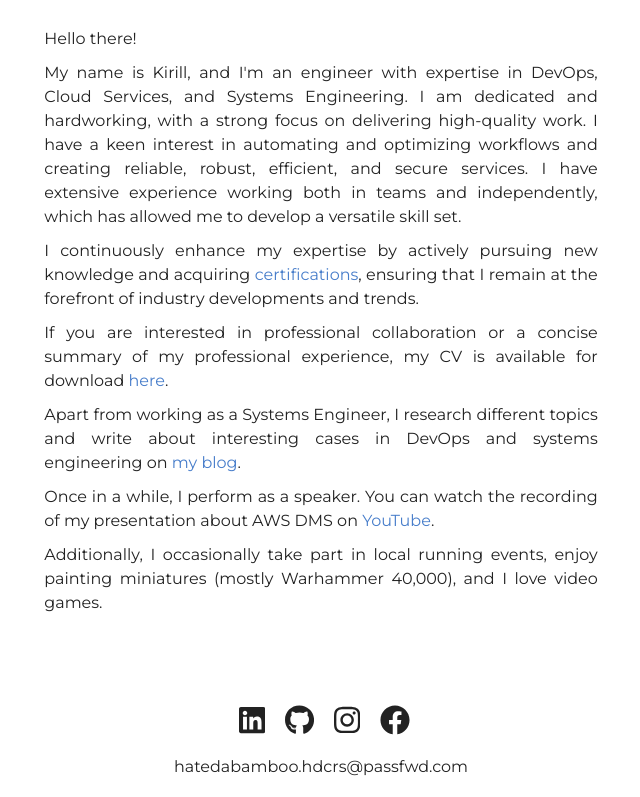
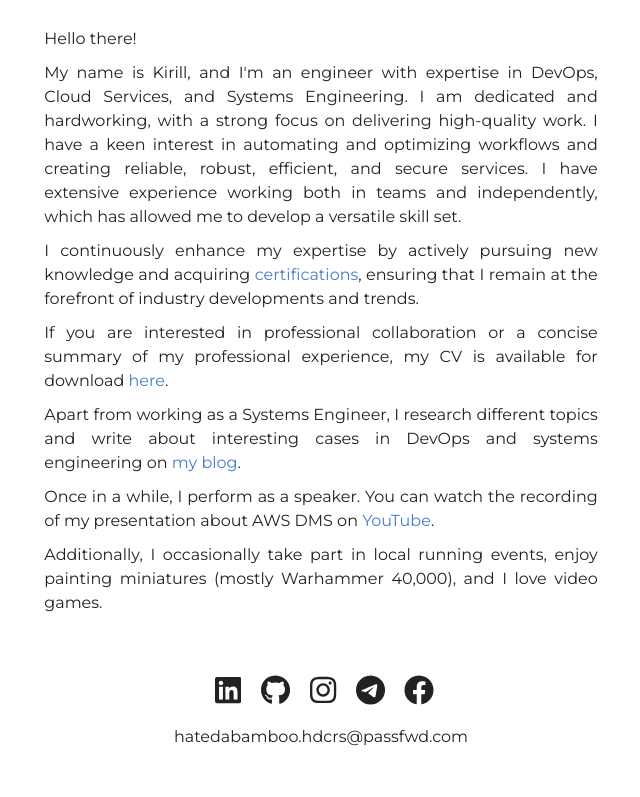
Before and after one commit to hatedabamboo/hatedabamboo.me, a plain HTML site: page source/index.html in a window 1280 px wide. Shown: the part 337-1134 px from the top of the page, without its empty margins (319-959 px from the left). After the commit the page ends 1104 px from the top, so only its background shows below. Drawn offline with Linux system fonts and the light colour scheme.

Commit message:
+ telegram, odds and ends

```diff
--- a/source/assets/main.css
+++ b/source/assets/main.css
@@ -190,7 +190,7 @@ ul.icons a {
 }
 
 .footer-container {
-  margin-top: 50px;
+  margin-top: 20px;
 }
 
 .footer-container p {
--- a/source/index.html
+++ b/source/index.html
@@ -96,6 +96,14 @@
           </a>
         </li>
         <li>
+          <a target="_blank" href="https://t.me/hatedabamboo" class="button button--sacnite colortheme adaptive">
+            <svg xmlns="http://www.w3.org/2000/svg" height="3em" viewBox="0 0 512 512" title="Telegram">
+              <path
+                d="M248 8C111 8 0 119 0 256S111 504 248 504 496 393 496 256 385 8 248 8zM363 176.7c-3.7 39.2-19.9 134.4-28.1 178.3-3.5 18.6-10.3 24.8-16.9 25.4-14.4 1.3-25.3-9.5-39.3-18.7-21.8-14.3-34.2-23.2-55.3-37.2-24.5-16.1-8.6-25 5.3-39.5 3.7-3.8 67.1-61.5 68.3-66.7 .2-.7 .3-3.1-1.2-4.4s-3.6-.8-5.1-.5q-3.3 .7-104.6 69.1-14.8 10.2-26.9 9.9c-8.9-.2-25.9-5-38.6-9.1-15.5-5-27.9-7.7-26.8-16.3q.8-6.7 18.5-13.7 108.4-47.2 144.6-62.3c68.9-28.6 83.2-33.6 92.5-33.8 2.1 0 6.6 .5 9.6 2.9a10.5 10.5 0 0 1 3.5 6.7A43.8 43.8 0 0 1 363 176.7z" />
+            </svg>
+          </a>
+        </li>
+        <li>
           <a target="_blank" href="https://www.facebook.com/hatedabamboo"
             class="button button--sacnite colortheme adaptive">
             <svg xmlns="http://www.w3.org/2000/svg" height="3em" viewBox="0 0 512 512" title="Facebook">
```
